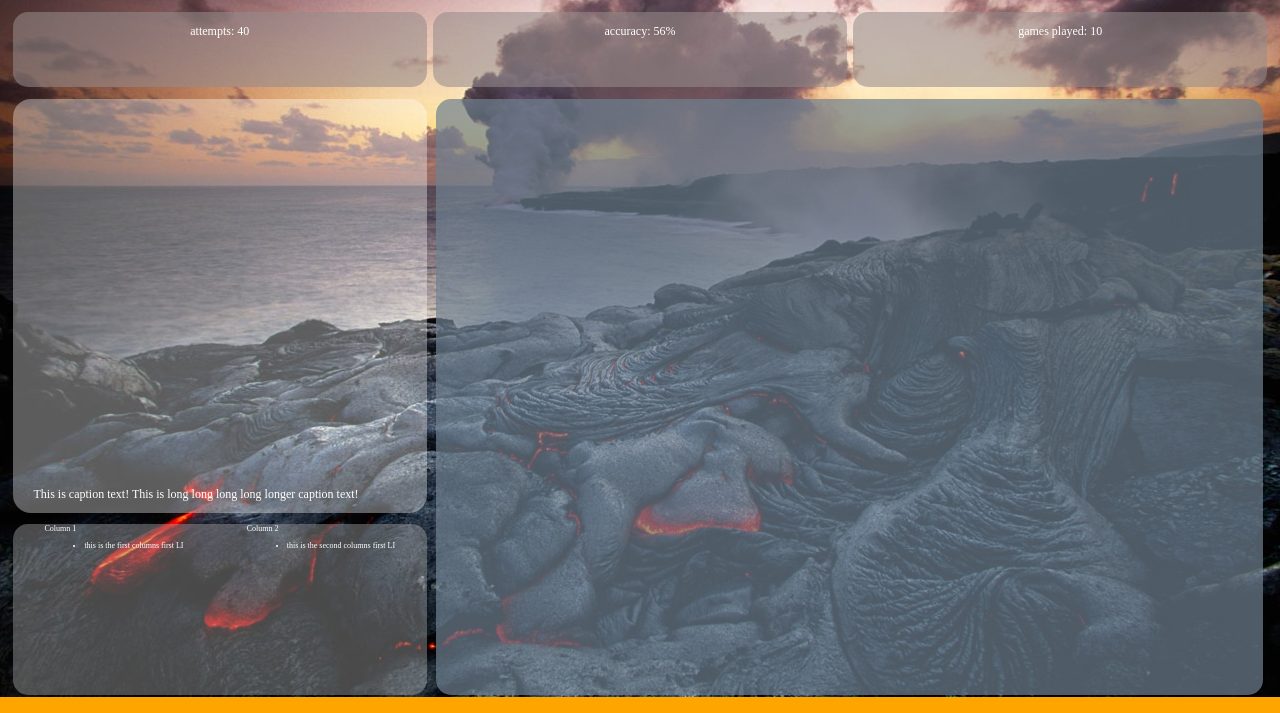
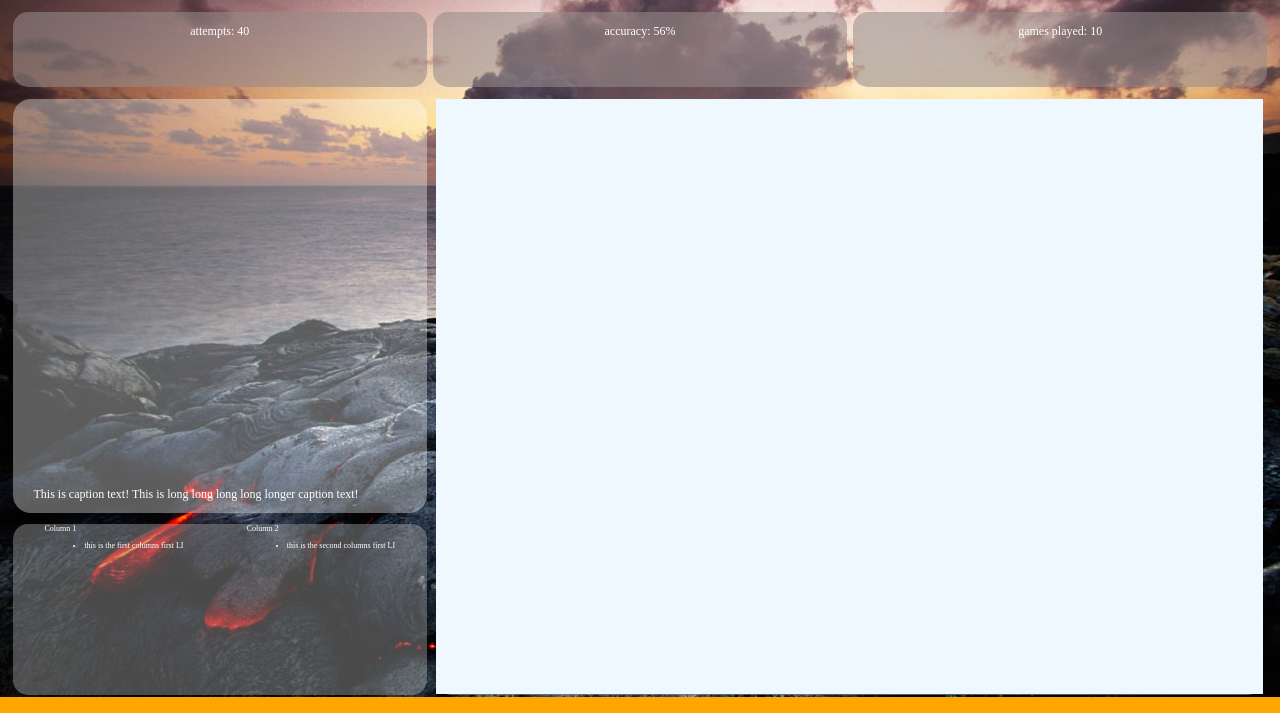
Before and after one commit to MLSandoval/memory-match, a PHP site: page / in a window 1280 px wide. Shown: the part 87-800 px from the top of the page. Run offline with PHP 8.4, Linux system fonts and the light colour scheme.

Commit message:
card dom elements duplicated for matcing purposes, next is to append

```diff
--- a/index.html
+++ b/index.html
@@ -53,9 +53,9 @@
             </div>
         </div>
         <div class="card-area rounded-corners">
-            <div class="card-row1"></div>
-            <div class="card-row2"></div>
-            <div class="card-row3"></div>
+            <div class="card-row1 card-row"></div>
+            <div class="card-row2 card-row"></div>
+            <div class="card-row3 card-row"></div>
         </div>
     </div>
 
--- a/style-all.css
+++ b/style-all.css
@@ -101,13 +101,28 @@ header{
     width: 66%;
     background-color: rgba(112, 128, 144, 0.7);
     margin-left: .7%;
+    display: flex;
+    flex-direction: column;
+}
+.card-row{
+    width:100%;
+    height: 33.3%;
+    background-color: aliceblue;
 }
 .card-container{
     height: 25px;
     width: 25px;
 }
 .card-back{
+    height: 25px;
+    width: 25px;
+    background-color: blueviolet;
     background-image: url('assets/images/CardImages/CardBack1.png');
+}
+.card-reverse{
+    height: 25px;
+    width: 25px;
+    background-color: aqua;
 }
 
 
```
Also changed, not shown: index.js (+56 -31 lines).
